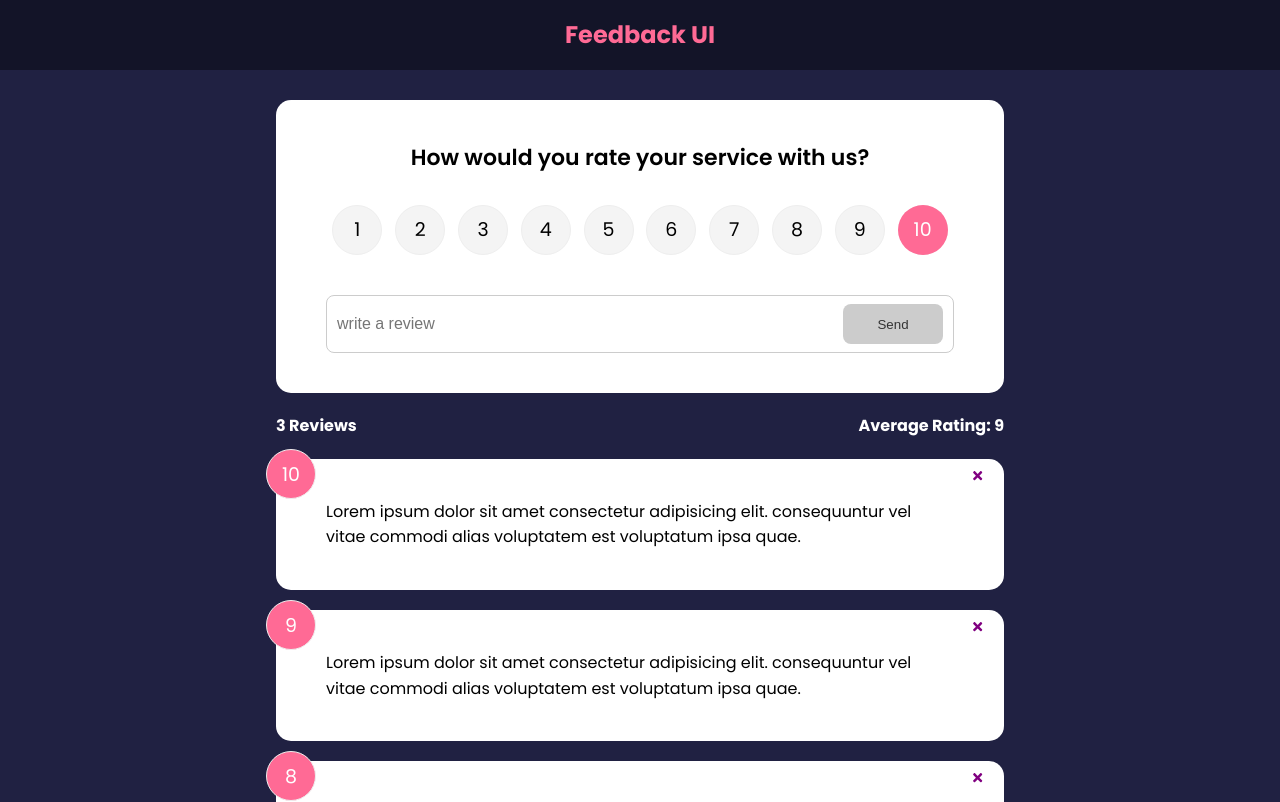
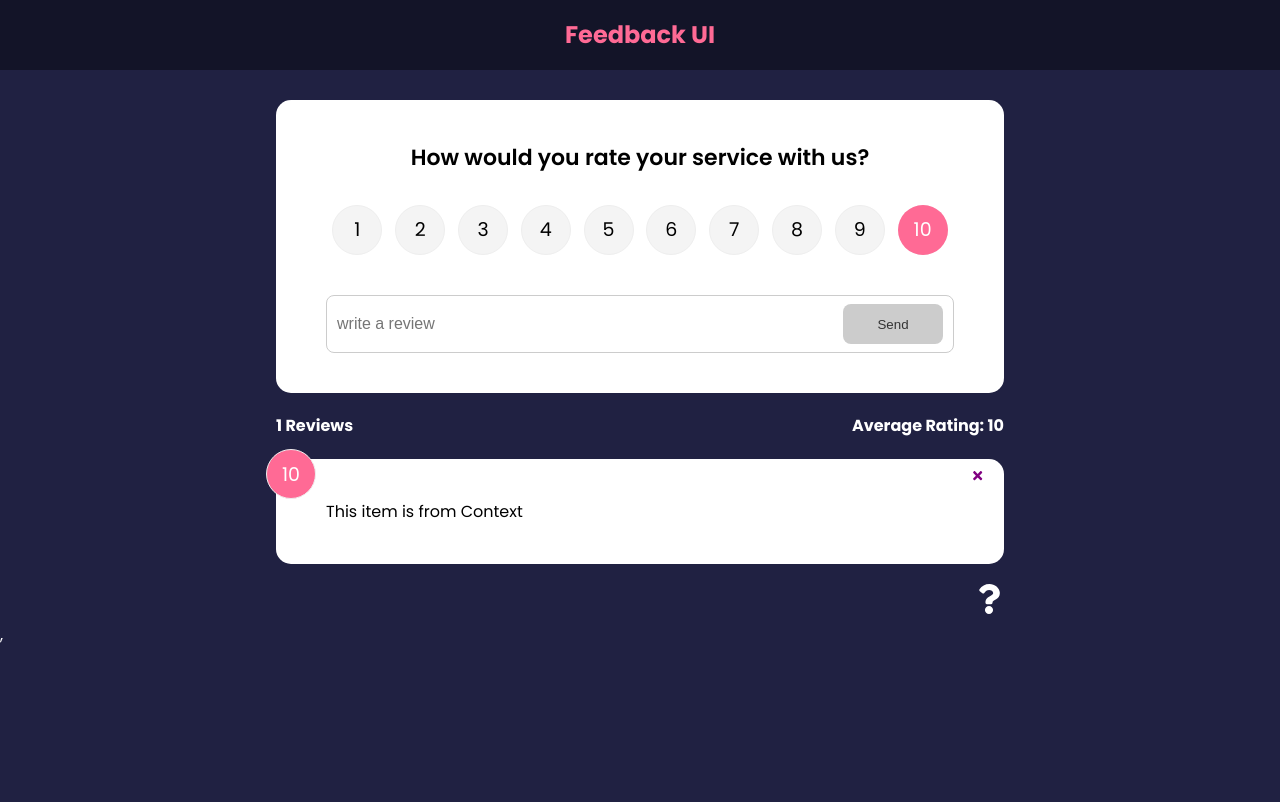
Before and after one commit to ss12932/feedback-react-project, a React (Create React App) app: page / in a window 1280 px wide. Shown: the top 802 px of the page. Built offline with nearby package versions, Linux system fonts and the light colour scheme.

Commit message:
fblist + stats refactor w/ useContext hook

```diff
--- a/src/App.js
+++ b/src/App.js
@@ -8,6 +8,7 @@
 import FeedbackForm from './components/FeedbackForm';
 import AboutIconLink from './components/AboutIconLink';
 import AboutPage from './pages/AboutPage';
+import { FeedbackProvider } from './context/FeedbackContext';
 import FeedbackData from './data/feedbackData';
 
 function App() {
@@ -23,6 +24,7 @@
     }
   };
   return (
+    <FeedbackProvider>
       <Router>
         <Header />
         <div className='container'>
@@ -33,11 +35,8 @@
               element={
                 <>
                   <FeedbackForm handleAdd={addFeedback} />
-                <FeedbackStats feedback={feedback} />
-                <FeedbackList
-                  feedback={feedback}
-                  handleDelete={deleteFeedback}
-                />
+                  <FeedbackStats />
+                  <FeedbackList handleDelete={deleteFeedback} />
                 </>
               }
             ></Route>
@@ -47,6 +46,7 @@
           <AboutIconLink />
         </div>
       </Router>
+    </FeedbackProvider>
   );
 }
 
--- a/src/components/FeedbackList.jsx
+++ b/src/components/FeedbackList.jsx
@@ -1,8 +1,10 @@
 import { motion, AnimatePresence } from 'framer-motion';
-import PropTypes from 'prop-types';
+import { useContext } from 'react';
 import FeedbackItem from './FeedbackItem';
+import FeedbackContext from '../context/FeedbackContext';
 
-function FeedbackList({ feedback, handleDelete }) {
+function FeedbackList({ handleDelete }) {
+  const { feedback } = useContext(FeedbackContext);
   if (!feedback || feedback.length === 0) {
     return <p>No Feedback Yet!</p>;
   }
@@ -36,15 +38,4 @@
   );
 }
 
-FeedbackList.propTypes = {
-  // item: PropTypes.array.isRequired,
-  feedback: PropTypes.arrayOf(
-    PropTypes.shape({
-      id: PropTypes.number.isRequired,
-      text: PropTypes.string.isRequired,
-      rating: PropTypes.number.isRequired,
-    })
-  ),
-};
-
 export default FeedbackList;
--- a/src/components/FeedbackStats.jsx
+++ b/src/components/FeedbackStats.jsx
@@ -1,6 +1,8 @@
-import PropTypes from 'prop-types';
+import { useContext } from 'react';
+import FeedbackContext from '../context/FeedbackContext';
 
-function FeedbackStats({ feedback }) {
+function FeedbackStats() {
+  const { feedback } = useContext(FeedbackContext);
   //calculate ratings average
   let average =
     feedback.reduce((acc, curr) => {
@@ -17,8 +19,4 @@
   );
 }
 
-FeedbackStats.propTypes = {
-  feedback: PropTypes.array.isRequired,
-};
-
 export default FeedbackStats;
--- /dev/null
+++ b/src/context/FeedbackContext.js
@@ -0,0 +1,16 @@
+import { createContext, useState } from 'react';
+// move global state + any fns to manipulate that state into context. bring directly into components directly. little projects is fine, but as project grows, amount of state and fns that you have to proll drill esp if you have 3-4 component lvls deep that you're passing props manually it can get VERY messy.
+
+const FeedbackContext = createContext();
+
+export const FeedbackProvider = ({ children }) => {
+  const [feedback, setFeedback] = useState([
+    { id: 1, text: 'This item is from Context', rating: 10 },
+  ]);
+  return (
+    <FeedbackContext.Provider value={{ feedback }}>
+      {children}
+    </FeedbackContext.Provider>
+  );
+};
+export default FeedbackContext;
```
Lines whose indentation alone changed are shown as unchanged.
